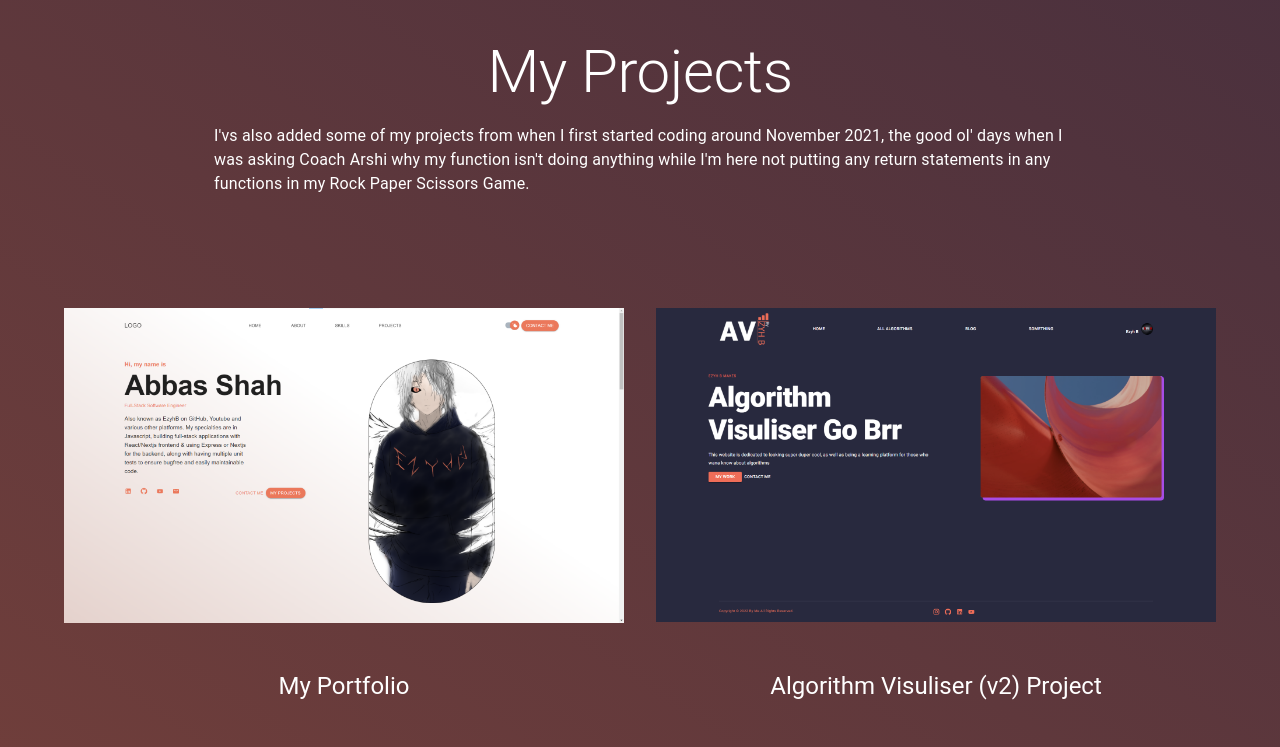
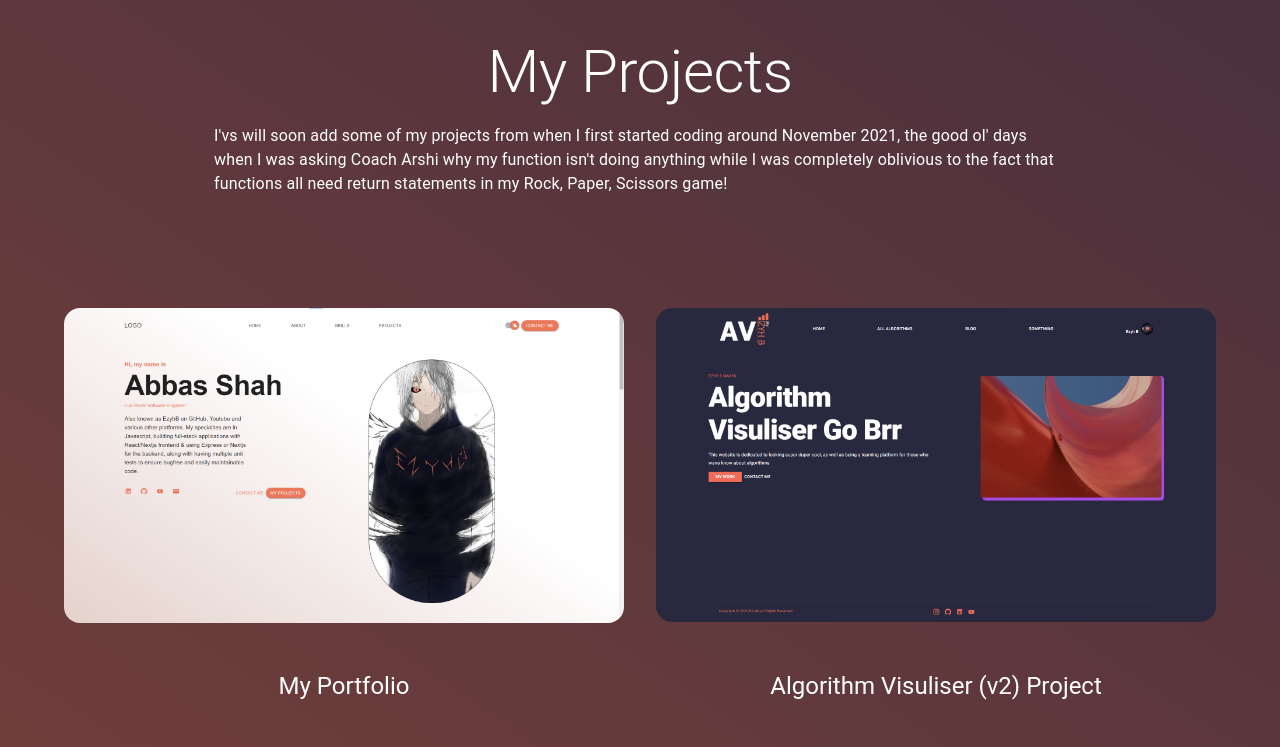
Before and after one commit to EzyhB/portfolio-webpage, a Gatsby site: page / in a window 1280 px wide. Shown: the part 3220-3967 px from the top of the page. Built offline with nearby package versions, Linux system fonts and the light colour scheme; Gatsby itself is replaced by a stand-in of ours.

Commit message:
added rounded edges for projects

```diff
--- a/componenets/MyProjects/index.tsx
+++ b/componenets/MyProjects/index.tsx
@@ -42,10 +42,11 @@ export default function MyProejcts({ isLight }: props) {
       </Typography>
       <Container maxWidth="md">
         <Typography>
-          I'vs also added some of my projects from when I first started coding
-          around November 2021, the good ol' days when I was asking Coach Arshi
-          why my function isn't doing anything while I'm here not putting any
-          return statements in any functions in my Rock Paper Scissors Game.
+          I'vs will soon add some of my projects from when I first started
+          coding around November 2021, the good ol' days when I was asking Coach
+          Arshi why my function isn't doing anything while I was completely
+          oblivious to the fact that functions all need return statements in my
+          Rock, Paper, Scissors game!
         </Typography>
       </Container>
       <Box sx={{ m: { md: 10, sm: 8, xs: 8 } }} />
@@ -62,7 +63,7 @@ export default function MyProejcts({ isLight }: props) {
             <AnchorLink to="#navbar">
               <img
                 src={isLight ? portfolio : portfolioLight}
-                style={{ width: "100%" }}
+                style={{ width: "100%", height: "auto", borderRadius: "1rem" }}
               />
             </AnchorLink>
           </ImageListItem>
@@ -89,7 +90,14 @@ export default function MyProejcts({ isLight }: props) {
               }}
             >
               <a href={el.link} target={"_blank"}>
-                <img src={el.proj_image} style={{ width: "100%" }} />
+                <img
+                  src={el.proj_image}
+                  style={{
+                    width: "100%",
+                    height: "auto",
+                    borderRadius: "1rem",
+                  }}
+                />
               </a>
             </ImageListItem>
             <Container sx={{ display: "flex", justifyContent: "center" }}>
--- a/componenets/Projects/index.tsx
+++ /dev/null
@@ -1,5 +0,0 @@
-import React from "react";
-
-export default function Projects() {
-  return <div>Projects</div>;
-}
```
